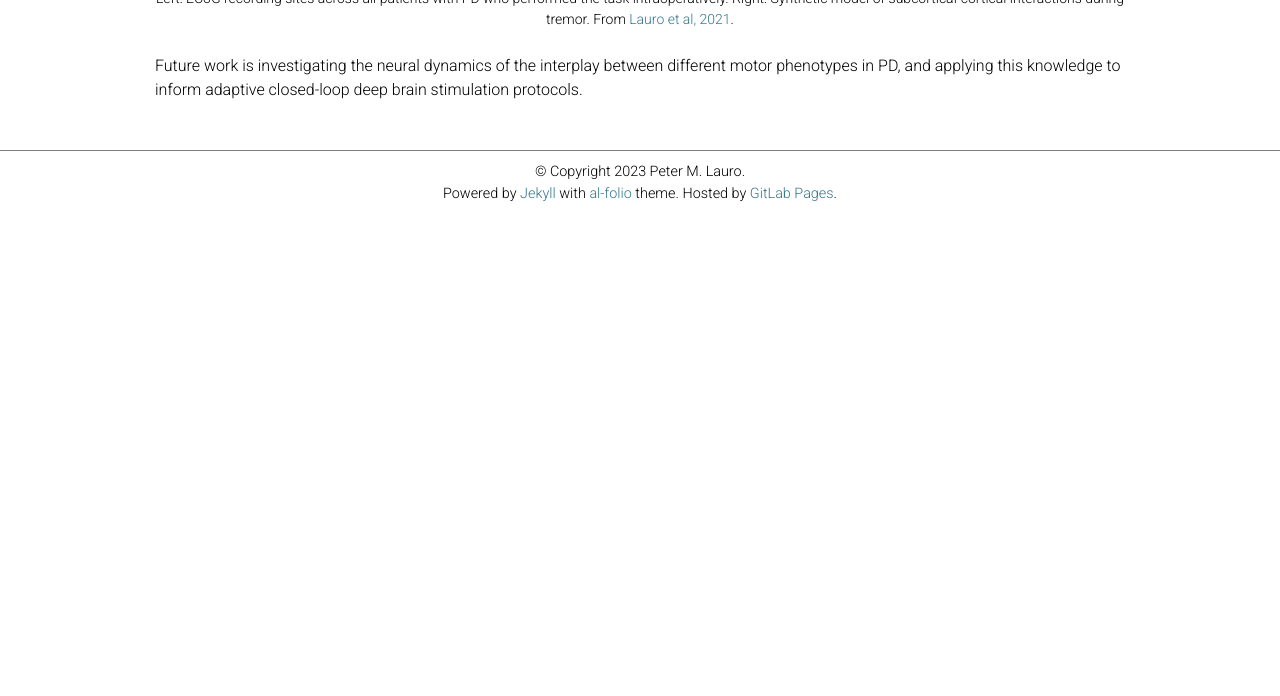
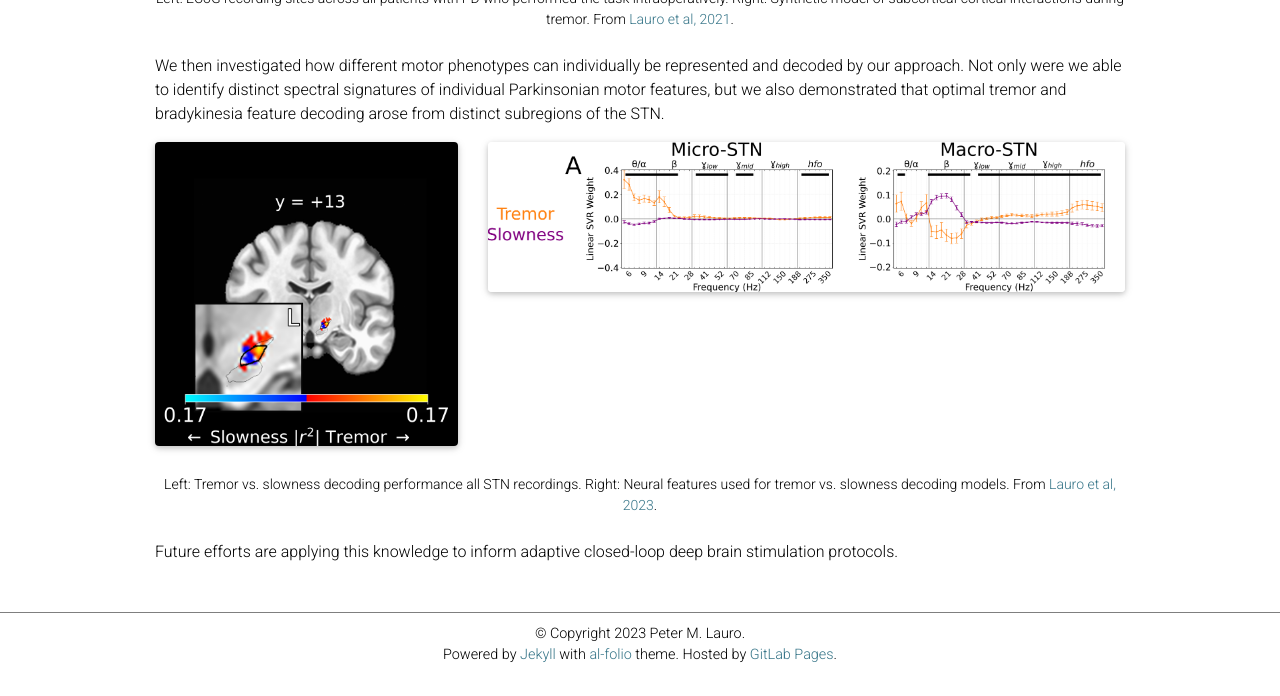
Before and after one commit to rsbeydler-alt/rsbeydler.github.io, a Jekyll site: the page built from _projects/pd.md, in a window 1280 px wide and 900 px high, scrolled down 2416 px, cut to the strip 204-900 px from the top of the window. Built offline with Jekyll 4.4.1, drawn with Linux system fonts in a browser that asks for light colours; nearby versions of some CDN libraries; full-size pictures stand in for the smaller copies a plugin makes; comment, search, counter and statistics services are not loaded; a style sheet for code colours, icons or effects is not loaded; before the commit the page ends 2905 px from its top, so only the background shows below that.

Commit message:
updating PD project page with eLife paper

```diff
--- a/_projects/pd.md
+++ b/_projects/pd.md
@@ -66,4 +66,20 @@ By combining STN microelectrode and electrocorticography (ECoG) recordings, we w
     Left: ECoG recording sites across all patients with PD who performed the task intraoperatively. Right: Synthetic model of subcortical-cortical interactions during tremor. From <a href="https://doi.org/10.1523/JNEUROSCI.0854-21.2021">Lauro et al, 2021</a>.
 </div>
 
-Future work is investigating the neural dynamics of the interplay between different motor phenotypes in PD, and applying this knowledge to inform adaptive closed-loop deep brain stimulation protocols.
+We then investigated how different motor phenotypes can individually be represented and decoded by our approach.
+Not only were we able to identify distinct spectral signatures of individual Parkinsonian motor features, but we also demonstrated that optimal tremor and bradykinesia feature decoding arose from distinct subregions of the STN.
+
+<div class="row justify-content-sm-center">
+    <div class="col-sm-4 mt-3 mt-md-0">
+        {% include figure.html path="assets/img/tremor_slowness_anatomy.png" title="example image" class="img-fluid rounded z-depth-1" %}
+    </div>
+    <div class="col-sm-8 mt-3 mt-md-0">
+        {% include figure.html path="assets/img/tremor_slowness_features_v2.png" title="example image" class="img-fluid rounded z-depth-1" %}
+    </div>
+</div>
+<div class="caption">
+    Left: Tremor vs. slowness decoding performance all STN recordings. Right: Neural features used for tremor vs. slowness decoding models. From <a href="https://doi.org/10.7554/eLife.84135">Lauro et al, 2023</a>.
+</div>
+
+
+Future efforts are applying this knowledge to inform adaptive closed-loop deep brain stimulation protocols.
```
Also changed, not shown: assets/img/tremor_slowness_anatomy.png (added), assets/img/tremor_slowness_features_v2.png (added).
